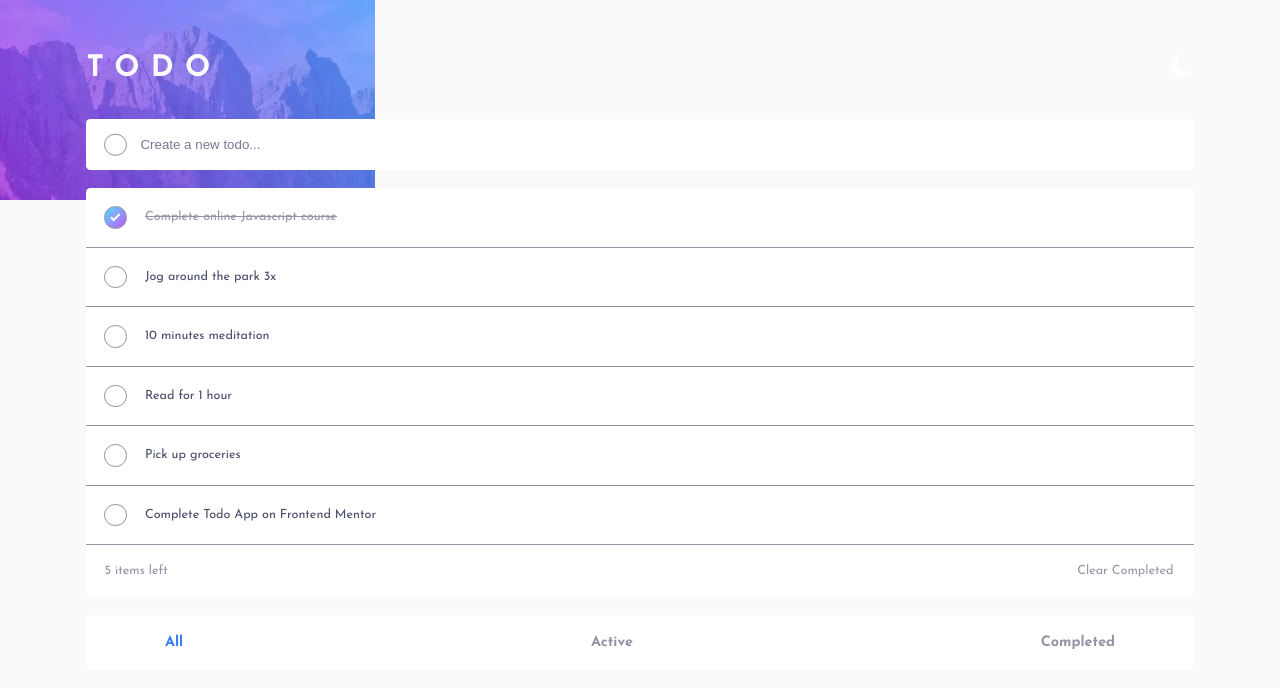
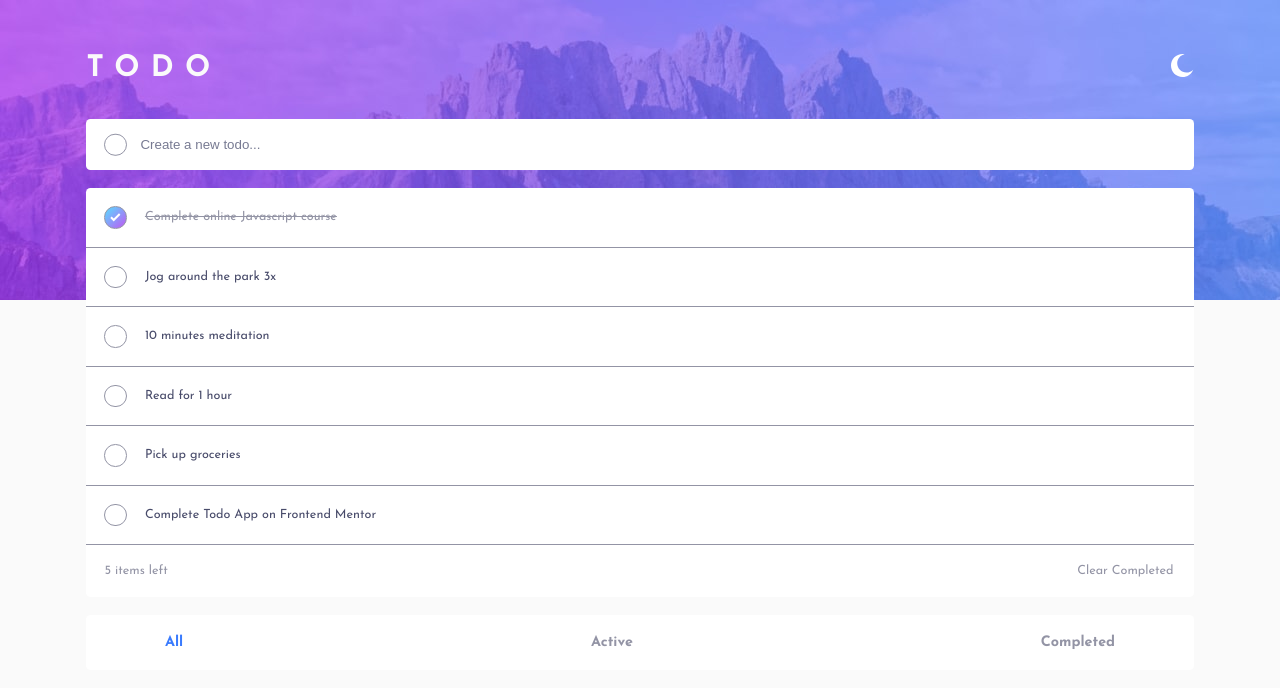
Before and after one commit to erelropeta/fem-todo-app-main, a React (Vite) app: page / in a window 1280 px wide. Shown: the top 688 px of the page. Built offline with nearby package versions, Linux system fonts and the light colour scheme.

Commit message:
style: change background image in desktop view

```diff
--- a/src/index.css
+++ b/src/index.css
@@ -69,3 +69,13 @@
   background: var(--clr-lt-bg) url('./assets/images/bg-mobile-light.jpg')
     no-repeat;
 }
+
+@media screen and (min-width: 376px) {
+  body {
+    background-image: url('./assets/images/bg-desktop-dark.jpg');
+  }
+
+  .theme--light {
+    background-image: url('./assets/images/bg-desktop-light.jpg');
+  }
+}
```
